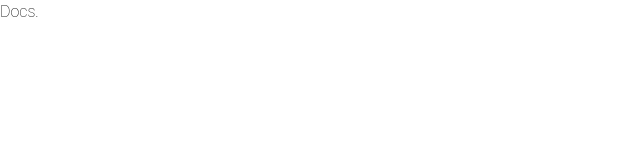
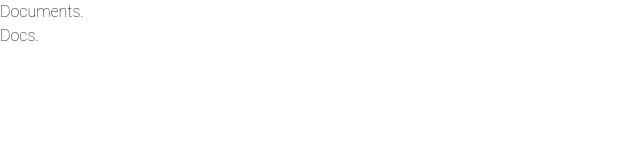
Before and after one commit to chhitizzz/docs, a React (Vite) app: page / in a window 1280 px wide. Shown: the top 160 px of the page, without its empty margins (0-640 px from the left). Built offline with nearby package versions, Linux system fonts and the light colour scheme.

Commit message:
background

```diff
--- a/src/App.jsx
+++ b/src/App.jsx
@@ -1,9 +1,10 @@
 import React from 'react'
+import Background from './components/Background';
 
 function App() {
   return (
     <div className='relative w-full h-screen bg-zinc-800'>
-      <h1 className='absolute top-1/2 left-1/2 -translate-x-[50%] -translate-y-[50%] text-[14vw] leading-none tracking-tighter font-thin text-zinc-200'>Docs.</h1>
+      <Background/>
     </div>
   )
 }
--- /dev/null
+++ b/src/components/Background.jsx
@@ -0,0 +1,12 @@
+import React from 'react'
+
+function Background() {
+  return (
+    <>
+        <div className='absolute top-[5%] w-full py-10 flex justify-center text-zinc-200 font-semibold text-xl'>Documents.</div>
+        <h1 className='absolute top-1/2 left-1/2 -translate-x-[50%] -translate-y-[50%] text-[14vw] leading-none tracking-tighter font-thin text-zinc-200'>Docs.</h1>
+    </>
+  )
+}
+
+export default Background
--- a/src/index.css
+++ b/src/index.css
@@ -7,3 +7,7 @@
   font-weight: 100;
   font-style: normal;;
 }
+
+::selection {
+  color: rgb(255, 136, 0);
+}
```
